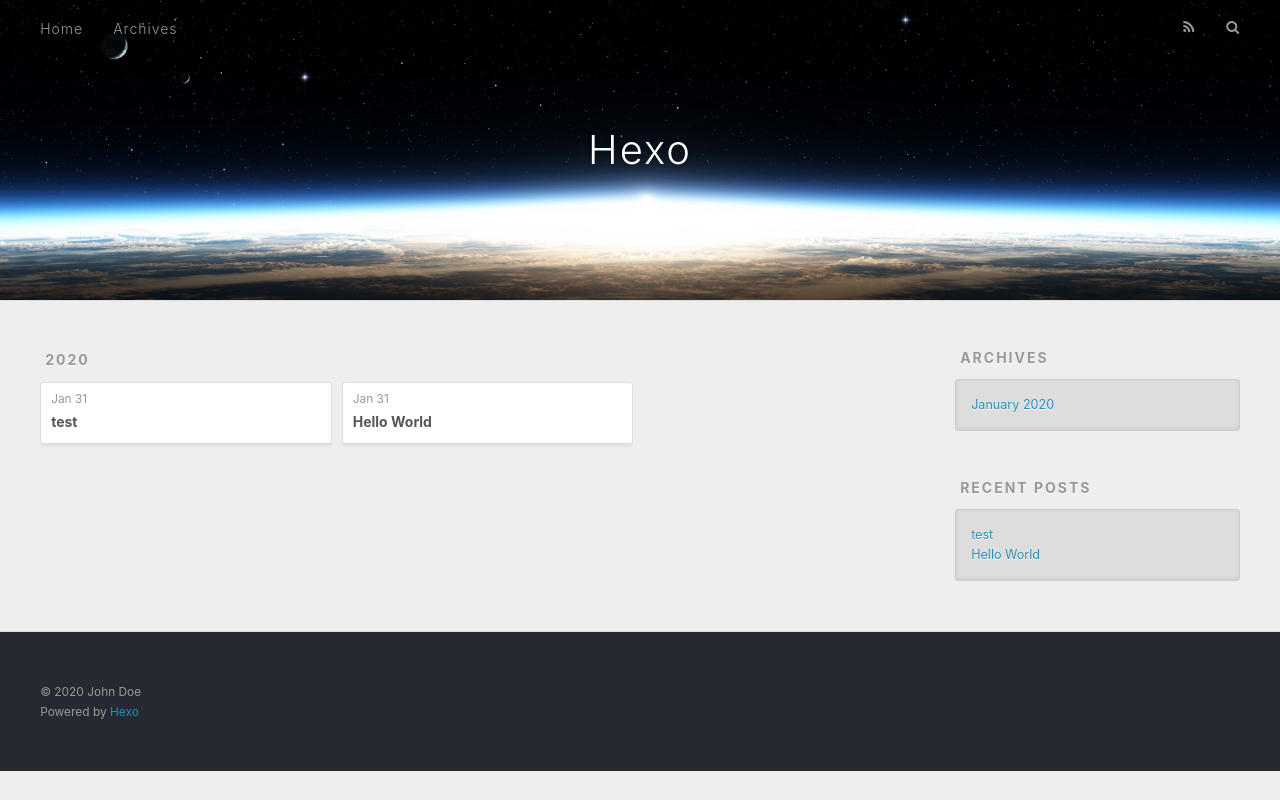
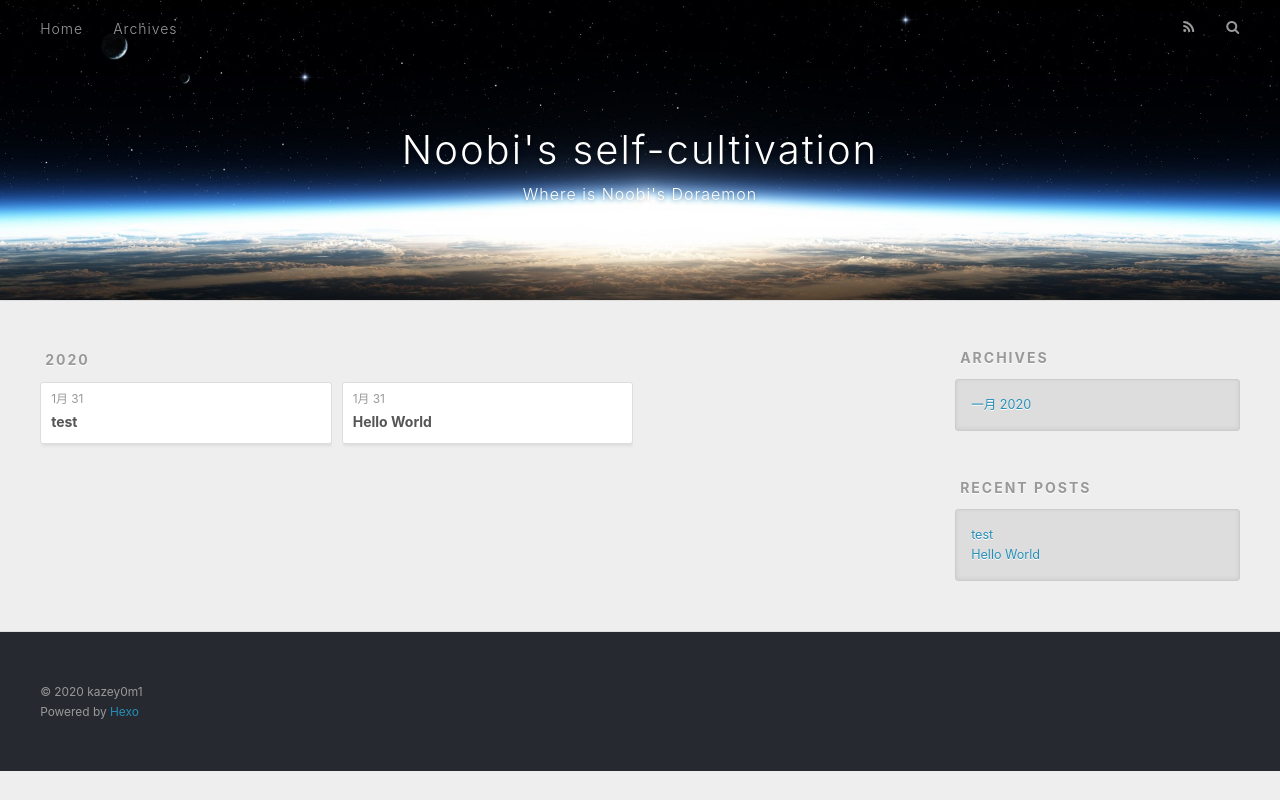
Before and after one commit to kazey0m1/kazey0m1.github.io, a plain HTML site: page archives/2020/01/index.html in a window 1280 px wide. Drawn offline with nearby package versions, Linux system fonts and the light colour scheme.

Commit message:
Site updated: 2020-03-02 03:25:07

```diff
--- a/archives/2020/01/index.html
+++ b/archives/2020/01/index.html
@@ -5,17 +5,20 @@
 
 
 
-  <title>Archives: 2020/1 | Hexo</title>
+  <title>Archives: 2020/1 | Noobi&#39;s self-cultivation</title>
   <meta name="viewport" content="width=device-width, initial-scale=1, maximum-scale=1">
-  <meta property="og:type" content="website">
-<meta property="og:title" content="Hexo">
+  <meta name="description" content="a blog about Web">
+<meta property="og:type" content="website">
+<meta property="og:title" content="Noobi&#39;s self-cultivation">
 <meta property="og:url" content="http://yoursite.com/archives/2020/01/index.html">
-<meta property="og:site_name" content="Hexo">
-<meta property="og:locale" content="en_US">
-<meta property="article:author" content="John Doe">
+<meta property="og:site_name" content="Noobi&#39;s self-cultivation">
+<meta property="og:description" content="a blog about Web">
+<meta property="og:locale" content="zh_CN">
+<meta property="article:author" content="kazey0m1">
+<meta property="article:tag" content="Web">
 <meta name="twitter:card" content="summary">
 
-    <link rel="alternate" href="/atom.xml" title="Hexo" type="application/atom+xml">
+    <link rel="alternate" href="/atom.xml" title="Noobi&#39;s self-cultivation" type="application/atom+xml">
 
 
     <link rel="icon" href="/favicon.png">
@@ -36,8 +39,12 @@
   <div id="header-outer" class="outer">
     <div id="header-title" class="inner">
       <h1 id="logo-wrap">
-        <a href="/" id="logo">Hexo</a>
+        <a href="/" id="logo">Noobi&#39;s self-cultivation</a>
       </h1>
+
+        <h2 id="subtitle-wrap">
+          <a href="/" id="subtitle">Where is Noobi&#39;s Doraemon</a>
+        </h2>
 
     </div>
     <div id="header-inner" class="inner">
@@ -79,7 +86,7 @@
   <div class="archive-article-inner">
     <header class="archive-article-header">
       <a href="/2020/01/31/test/" class="archive-article-date">
-  <time datetime="2020-01-31T14:16:36.000Z" itemprop="datePublished">Jan 31</time>
+  <time datetime="2020-01-31T14:16:36.000Z" itemprop="datePublished">1月 31</time>
 </a>
 
 
@@ -98,7 +105,7 @@
   <div class="archive-article-inner">
     <header class="archive-article-header">
       <a href="/2020/01/31/hello-world/" class="archive-article-date">
-  <time datetime="2020-01-31T13:56:07.847Z" itemprop="datePublished">Jan 31</time>
+  <time datetime="2020-01-31T13:56:07.847Z" itemprop="datePublished">1月 31</time>
 </a>
 
 
@@ -132,7 +139,7 @@
   <div class="widget-wrap">
     <h3 class="widget-title">Archives</h3>
     <div class="widget">
-      <ul class="archive-list"><li class="archive-list-item"><a class="archive-list-link" href="/archives/2020/01/">January 2020</a></li></ul>
+      <ul class="archive-list"><li class="archive-list-item"><a class="archive-list-link" href="/archives/2020/01/">一月 2020</a></li></ul>
     </div>
   </div>
 
@@ -164,7 +171,7 @@
 
   <div class="outer">
     <div id="footer-info" class="inner">
-      &copy; 2020 John Doe<br>
+      &copy; 2020 kazey0m1<br>
       Powered by <a href="http://hexo.io/" target="_blank">Hexo</a>
     </div>
   </div>
```
Also changed, not shown: 2020/01/31/hello-world/index.html (+13 -8 lines), 2020/01/31/test/index.html (+16 -9 lines), archives/2020/index.html (+19 -12 lines), archives/index.html (+19 -12 lines), index.html (+17 -10 lines).
